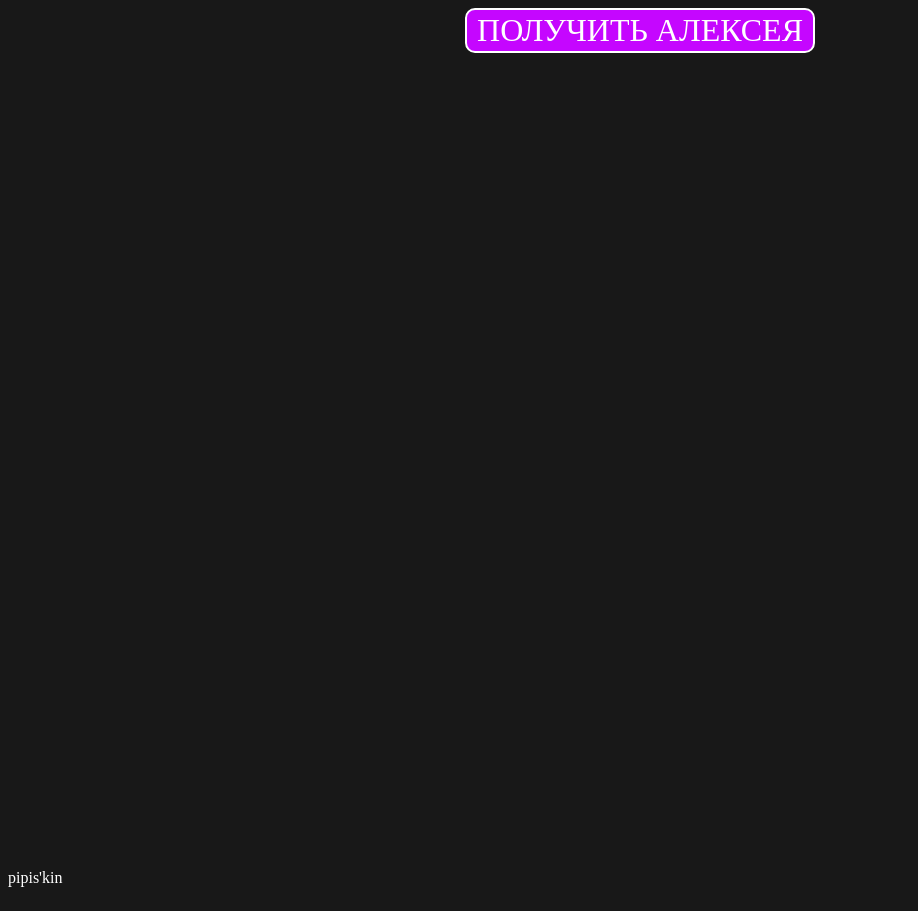
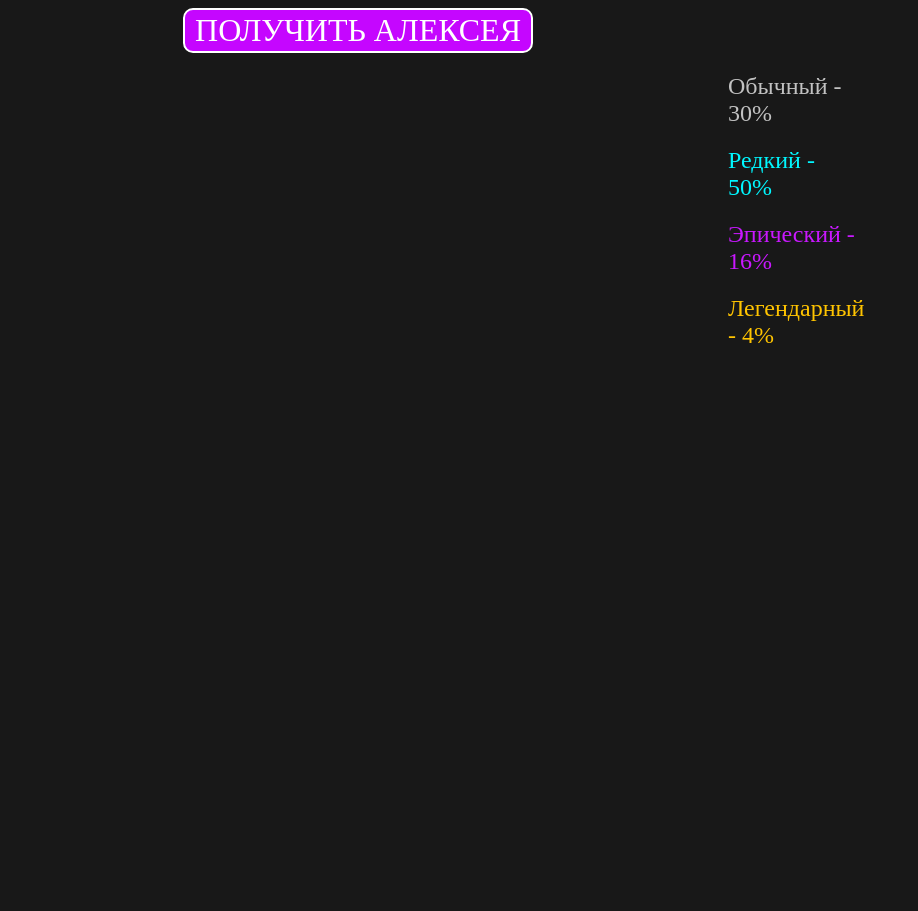
Before and after one commit to kbnzhpp/kbnzhpp.github.io, a plain HTML site: page index.html in a window 1280 px wide. Shown: the whole page, without its empty margins (0-918 px from the left). After the commit the page ends 856 px from the top, so only its background shows below. Drawn offline with Linux system fonts and the light colour scheme; a web font is replaced by a local one.

Commit message:
interface update

```diff
--- a/chiwawa.css
+++ b/chiwawa.css
@@ -18,11 +18,24 @@
 html {
     background-color: #181818;
 }
+
+.main {
+    display: grid;
+    grid-column-gap: 10px;
+    grid-template-columns: 700px 1fr;
+    grid-template-rows: 40px 1fr;
+}
+
+.rand {
+    grid-row: 1;
+}
+
 .random-butt {
     display: block;
     margin: auto;
     padding: 0;
     width: 350px;
+    height: 40px;
     font-size: 2em;
     font-family: 'Rubik';
     height: 45px;
@@ -30,7 +43,6 @@ html {
     background-color: rgb(197, 6, 255);
     border: 2px solid #ffffff;
     border-radius: 10px;
-
 }
 
 .random-butt:hover {
@@ -61,10 +73,37 @@ html {
     border-radius: 24px;
 }
 
-.random-items{
-    display: grid;
+.chances {
+    display: inline-flex;
+    margin: 10% 0 auto 0;
+    row-gap: auto;
+    width: 10vw;
+    flex-wrap: wrap;
+    flex-direction: column;
+    grid-column: 2 / 3;
+    grid-row: 1 / -1;
 }
 
-.chances {
+.chance {
+    font-family: "Rubik";
+    font-size: 1.5em;
+    margin: 10px;
+}
 
+.common {
+    color: #c2c2c2;
 }
+
+.rare {
+    color: #00f7ff;
+}
+
+.epic {
+    color: #c918ff;
+    text-shadow: "-1px -1px #ffffff, 1px -1px 0 #ffffff, -1px 1px 0 #ffffff, 1px 1px 0 #ffffff";
+}
+
+.legendary {
+    color: #ffc400;
+    text-shadow: "-1px -1px #ffffff, 1px -1px 0 #ffffff, -1px 1px 0 #ffffff, 1px 1px 0 #ffffff";
+}
--- a/index.html
+++ b/index.html
@@ -9,19 +9,18 @@
 </head>
 <body>
     <div class="main">
-        <div class="random-button">
         <form class="rand" id="rand">
             <button class="random-butt" id="button1">ПОЛУЧИТЬ АЛЕКСЕЯ</button>
         </form>
-        </div>
-        <div class="random-items">
         <div class="showleha">
             <img class="photo" alt="Алексей">
             <p class="rarity" id="rarity"></p>
         </div>
         <div class="chances">
-                <p style="color: white">pipis'kin</p>
-            </div>
+            <p class="chance common">Обычный - 30%</p>
+            <p class="chance rare">Редкий - 50%</p>
+            <p class="chance epic">Эпический - 16%</p>
+            <p class="chance legendary">Легендарный - 4%</p>
         </div>
     </div>
 </body>
```
Lines whose indentation alone changed are shown as unchanged.
